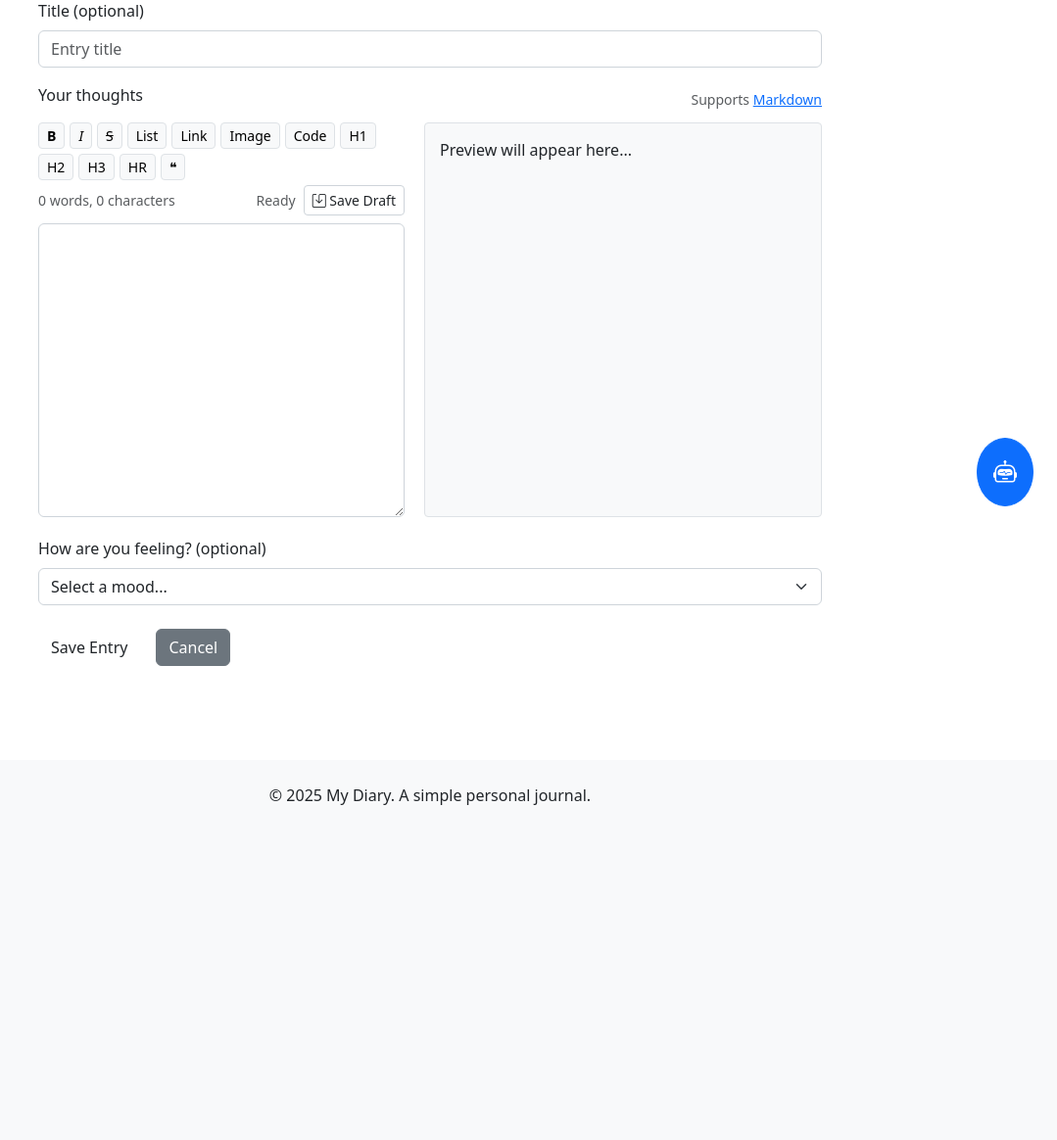
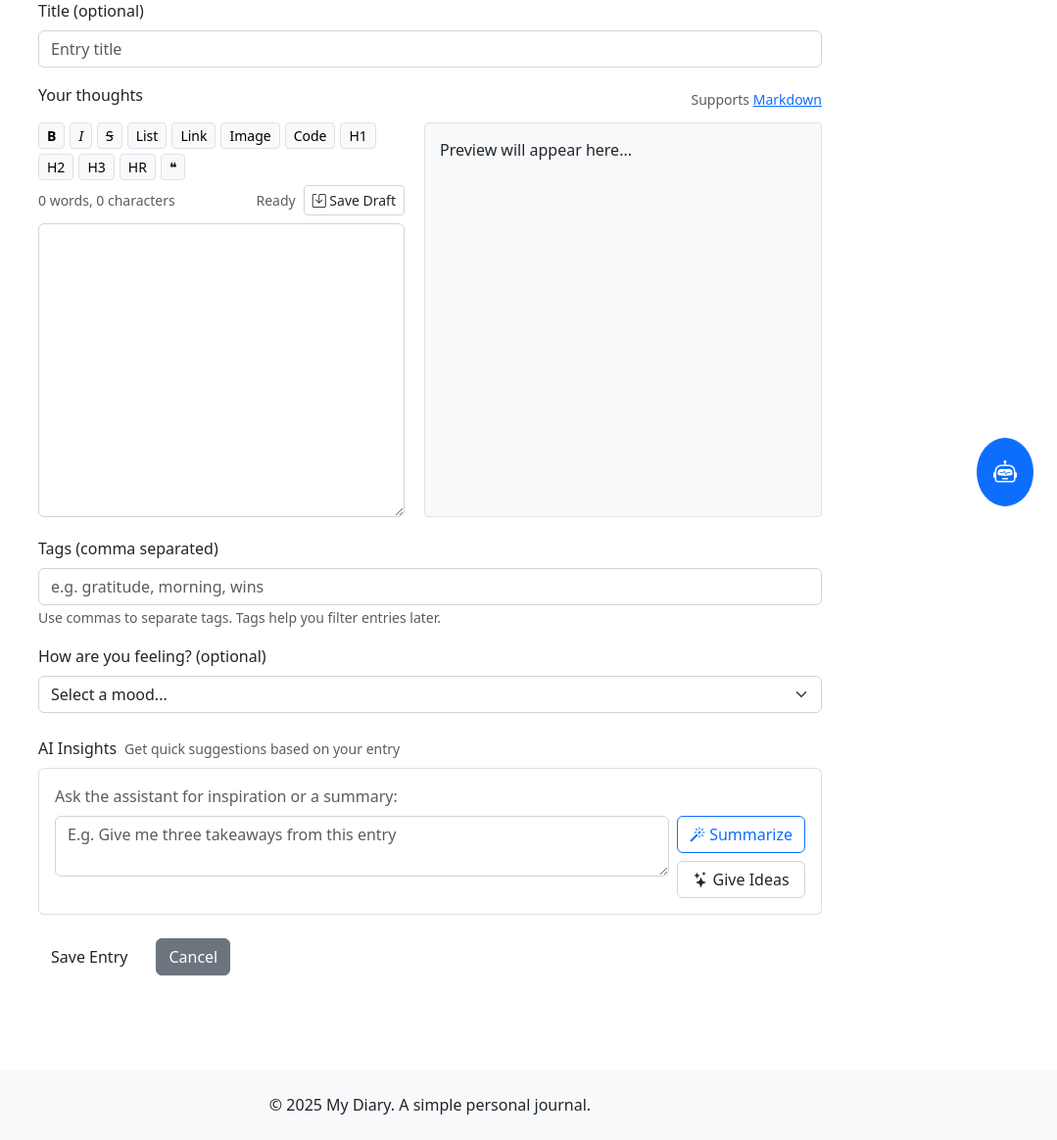
Before and after one commit to kevohmutwiri9-creator/My-Diary, a Flask app: template app/templates/write.html in a window 1280 px wide. Shown: the part 259-1423 px from the top of the page at 98% size, without its empty margins (201-1280 px from the left). Before the commit the page ends 1081 px from the top, so only its background shows below. Run offline with Flask 3, Linux system fonts and the light colour scheme; the template is opened without the code that fills it, so the values that code supplies are empty; some libraries are stand-ins or nearby versions.

Commit message:
Restore editor UI and serve ads.txt

```diff
--- a/app/routes/main.py
+++ b/app/routes/main.py
@@ -29,6 +29,12 @@ def index():
         current_app.logger.info(f'User {current_user.username} is authenticated, redirecting to dashboard')
         return redirect(url_for('main.dashboard'))
     return render_template('index.html')
+
+
+@main_bp.route('/ads.txt')
+def ads_txt():
+    """Serve ads.txt for AdSense verification."""
+    return current_app.send_static_file('ads.txt')
 
 @main_bp.route('/dashboard')
 @login_required
--- a/app/templates/write.html
+++ b/app/templates/write.html
@@ -99,6 +99,7 @@
         </div>
 
         <form method="POST" id="entryForm" action="{{ url_for('main.new_entry') }}">
+            <input type="hidden" name="csrf_token" value="{{ csrf_token() }}">
             <div class="form-group mb-3">
                 <label for="title" class="form-label">Title (optional)</label>
                 <input type="text" class="form-control" id="title" name="title"
@@ -145,6 +146,13 @@
                 </div>
             </div>
 
+            <div class="form-group mb-3">
+                <label for="tags" class="form-label">Tags (comma separated)</label>
+                <input type="text" class="form-control" id="tags" name="tags" placeholder="e.g. gratitude, morning, wins"
+                       value="{{ tags_value or '' }}">
+                <small class="text-muted">Use commas to separate tags. Tags help you filter entries later.</small>
+            </div>
+
             <div class="form-group mb-4">
                 <label for="mood" class="form-label">How are you feeling? (optional)</label>
                 <select class="form-select" id="mood" name="mood">
@@ -158,6 +166,32 @@
                     <option value="😕 Confused" {{ 'selected' if (selected_template and 'Confused' in selected_template.name) or request.form.get('mood') == '😕 Confused' else '' }}>😕 Confused</option>
                     <option value="😍 Grateful" {{ 'selected' if (selected_template and 'Grateful' in selected_template.name) or request.form.get('mood') == '😍 Grateful' else '' }}>😍 Grateful</option>
                 </select>
+            </div>
+
+            <div class="form-group mb-4">
+                <label class="form-label d-flex align-items-center gap-2">
+                    <span>AI Insights</span>
+                    <small class="text-muted">Get quick suggestions based on your entry</small>
+                </label>
+                <div class="card">
+                    <div class="card-body">
+                        <p class="text-muted mb-2">Ask the assistant for inspiration or a summary:</p>
+                        <div class="d-flex flex-column flex-md-row gap-2">
+                            <div class="flex-grow-1">
+                                <textarea class="form-control" id="ai-prompt" rows="2" placeholder="E.g. Give me three takeaways from this entry"></textarea>
+                            </div>
+                            <div class="d-flex flex-column gap-2">
+                                <button type="button" class="btn btn-outline-primary" id="ai-summarize-btn">
+                                    <i class="bi bi-magic"></i> Summarize
+                                </button>
+                                <button type="button" class="btn btn-outline-secondary" id="ai-ideas-btn">
+                                    <i class="bi bi-stars"></i> Give Ideas
+                                </button>
+                            </div>
+                        </div>
+                        <div class="alert alert-light border mt-3" id="ai-result" style="display:none;"></div>
+                    </div>
+                </div>
             </div>
 
             <div style="display: flex; gap: 1rem; margin-top: 1rem;">
@@ -180,6 +214,11 @@ document.addEventListener('DOMContentLoaded', function() {
     const templateGrid = document.getElementById('templateGrid');
     const templateLoading = document.getElementById('templateLoading');
     const loadTemplatesBtn = document.getElementById('loadTemplates');
+    const tagsInput = document.getElementById('tags');
+    const aiPrompt = document.getElementById('ai-prompt');
+    const aiResult = document.getElementById('ai-result');
+    const aiSummarizeBtn = document.getElementById('ai-summarize-btn');
+    const aiIdeasBtn = document.getElementById('ai-ideas-btn');
 
     // Word and character counter
     function updateWordCount() {
@@ -200,11 +239,13 @@ document.addEventListener('DOMContentLoaded', function() {
         const title = document.getElementById('title').value;
         const content = textarea.value;
         const mood = document.getElementById('mood').value;
+        const tags = tagsInput.value;
 
         localStorage.setItem('diary_draft', JSON.stringify({
             title: title,
             content: content,
             mood: mood,
+            tags: tags,
             timestamp: Date.now()
         }));
 
@@ -214,6 +255,48 @@ document.addEventListener('DOMContentLoaded', function() {
             saveDraftBtn.innerHTML = '<i class="bi bi-save"></i> Save Draft';
             updateDraftStatus('Draft auto-saved');
         }, 1500);
+    }
+
+    async function runAiHelper(endpoint) {
+        const prompt = aiPrompt.value.trim();
+        const content = textarea.value.trim();
+
+        if (!content) {
+            updateDraftStatus('Add some content before requesting AI help', true);
+            return;
+        }
+
+        try {
+            updateDraftStatus('Generating insight...');
+            aiResult.style.display = 'block';
+            aiResult.className = 'alert alert-light border';
+            aiResult.innerHTML = '<div class="d-flex align-items-center gap-2"><div class="spinner-border spinner-border-sm" role="status"></div><span>Working on it...</span></div>';
+
+            const response = await fetch(endpoint, {
+                method: 'POST',
+                headers: {
+                    'Content-Type': 'application/json'
+                },
+                body: JSON.stringify({
+                    content,
+                    prompt: prompt || null
+                })
+            });
+
+            const data = await response.json();
+            if (data.error) {
+                aiResult.className = 'alert alert-danger';
+                aiResult.textContent = data.error;
+            } else {
+                aiResult.className = 'alert alert-primary';
+                aiResult.innerHTML = data.message.replace(/\n/g, '<br>');
+            }
+            updateDraftStatus('Ready');
+        } catch (error) {
+            aiResult.className = 'alert alert-danger';
+            aiResult.textContent = 'AI request failed. Please try again later.';
+            updateDraftStatus('AI request failed', true);
+        }
     }
 
     // Load templates
```
